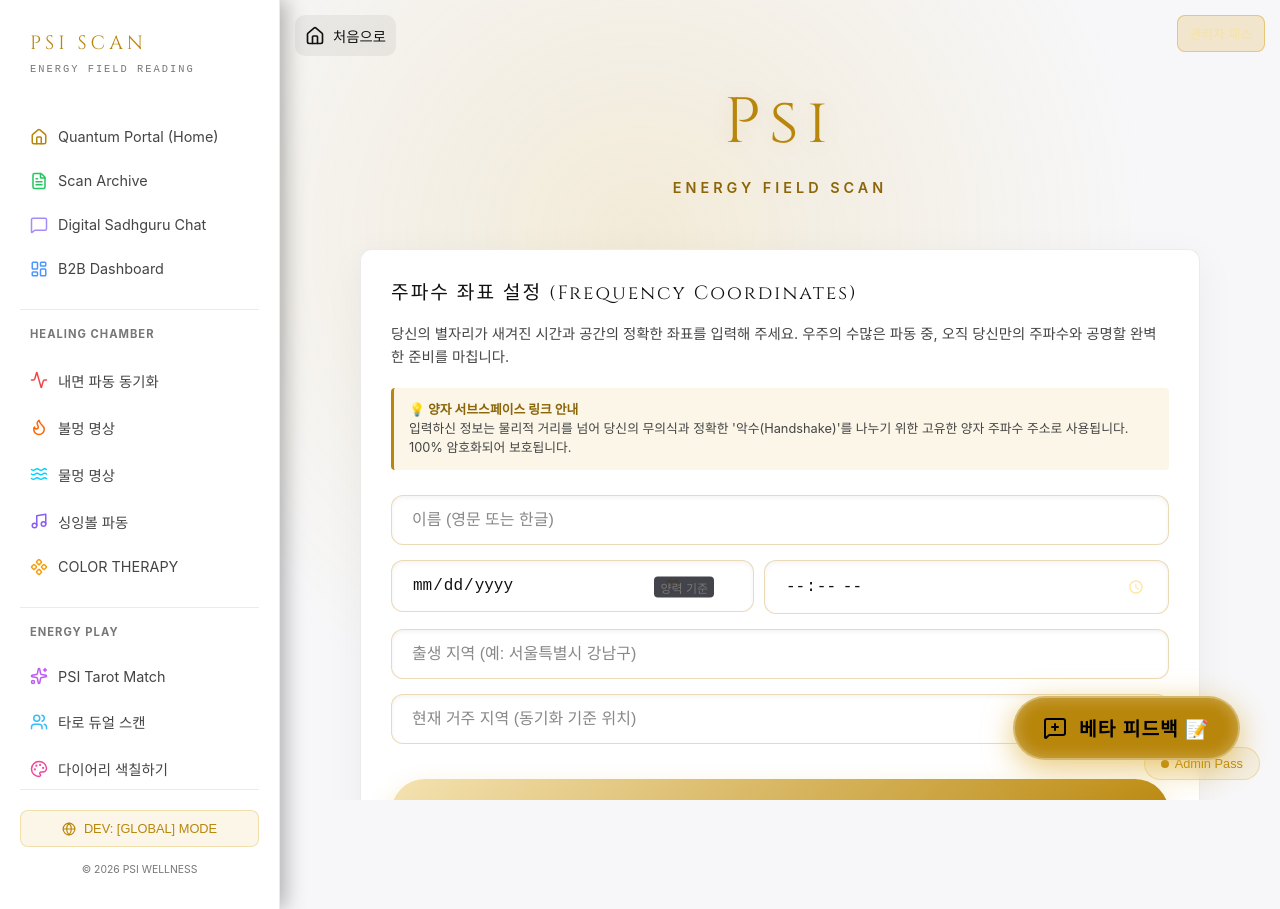
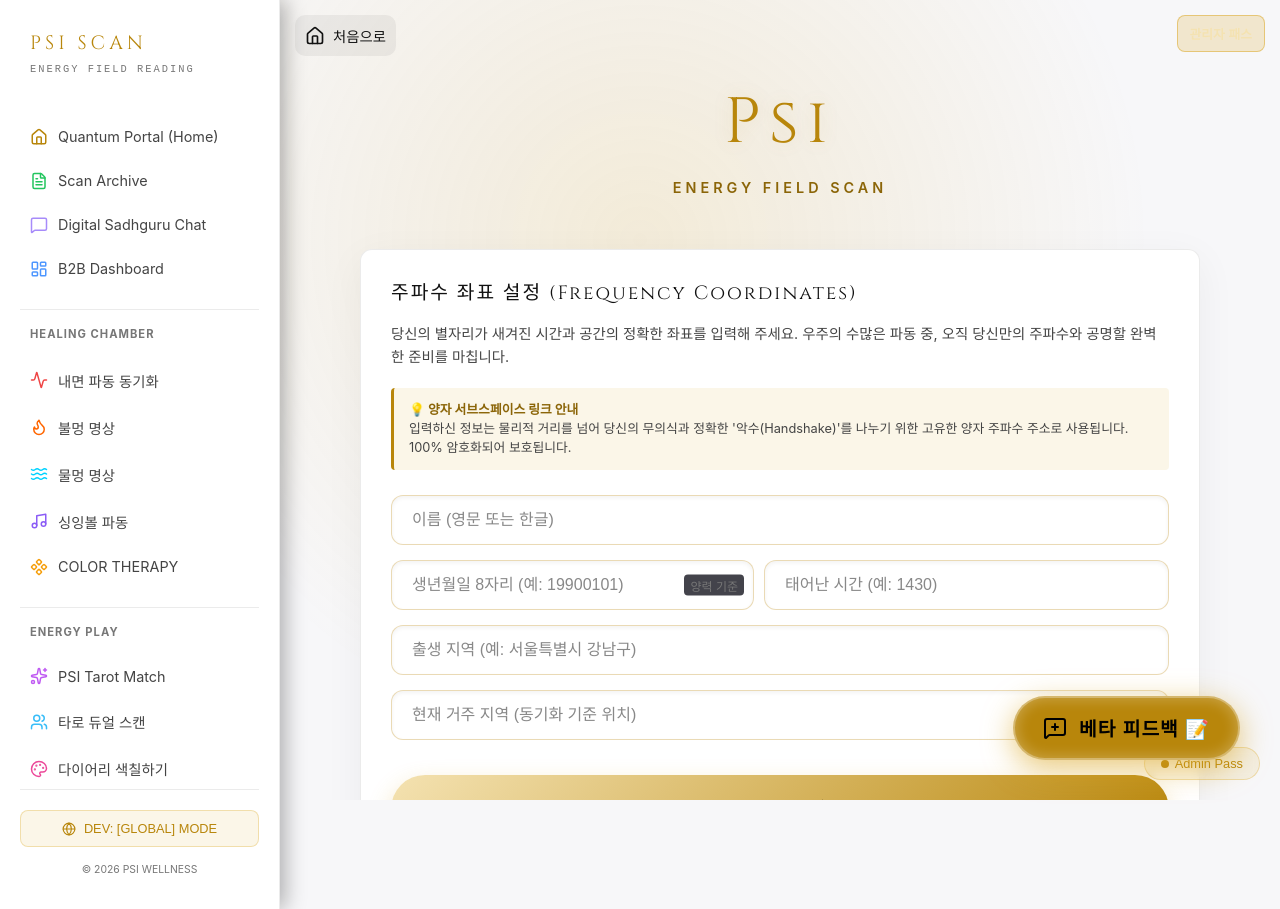
Before and after one commit to yoooho840-bot/psi-scan-website, a React (Vite) app: page /register in a window 1280 px wide. Built offline with nearby package versions, Linux system fonts and the light colour scheme; no server answers; a web font is replaced by a local one.

Commit message:
ux: change date input fields to tel to avoid native calendar picker

```diff
--- a/src/screens/DualScanScreen.tsx
+++ b/src/screens/DualScanScreen.tsx
@@ -167,13 +167,15 @@ const DualScanScreen = () => {
                                 />
                                 <div style={{ position: 'relative' }}>
                                     <input
-                                        type="date"
-                                        placeholder="상대방 생년월일 (양력)"
+                                        type="tel"
+                                        pattern="[0-9]{8}"
+                                        maxLength={8}
+                                        placeholder="상대방 생년월일 8자리 (예: 19900101)"
                                         value={partnerBirthDate}
-                                        onChange={(e) => setPartnerBirthDate(e.target.value)}
+                                        onChange={(e) => setPartnerBirthDate(e.target.value.replace(/[^0-9]/g, ''))}
                                         required
                                         className="quantum-input"
-                                        style={{ paddingRight: '80px' }}
+                                        style={{ paddingRight: '100px' }}
                                     />
                                     <span style={{ position: 'absolute', right: '15px', top: '50%', transform: 'translateY(-50%)', fontSize: '0.75rem', color: '#FFF', pointerEvents: 'none', background: 'rgba(56,189,248,0.3)', padding: '4px 8px', borderRadius: '6px' }}>필수 좌표</span>
                                 </div>
--- a/src/screens/OnboardingScreen.tsx
+++ b/src/screens/OnboardingScreen.tsx
@@ -233,21 +233,25 @@ const OnboardingScreen: React.FC = () => {
                                 <div style={{ display: 'flex', gap: '10px' }}>
                                     <div style={{ flex: 1, position: 'relative' }}>
                                         <input
-                                            type="date"
-                                            placeholder="생년월일 (양력)"
+                                            type="tel"
+                                            pattern="[0-9]{8}"
+                                            maxLength={8}
+                                            placeholder="생년월일 8자리 (예: 19900101)"
                                             value={birthDate}
-                                            onChange={(e) => setBirthDate(e.target.value)}
+                                            onChange={(e) => setBirthDate(e.target.value.replace(/[^0-9]/g, ''))}
                                             required
                                             className="quantum-input"
                                             style={{ paddingRight: '70px' }}
                                         />
-                                        <span style={{ position: 'absolute', right: '40px', top: '50%', transform: 'translateY(-50%)', fontSize: '0.75rem', color: 'var(--color-text-muted)', pointerEvents: 'none', background: 'rgba(20,20,30,0.8)', padding: '2px 6px', borderRadius: '4px' }}>양력 기준</span>
+                                        <span style={{ position: 'absolute', right: '10px', top: '50%', transform: 'translateY(-50%)', fontSize: '0.75rem', color: 'var(--color-text-muted)', pointerEvents: 'none', background: 'rgba(20,20,30,0.8)', padding: '2px 6px', borderRadius: '4px' }}>양력 기준</span>
                                     </div>
                                     <input
-                                        type="time"
-                                        placeholder="태어난 시간"
+                                        type="tel"
+                                        pattern="[0-9]{4}"
+                                        maxLength={4}
+                                        placeholder="태어난 시간 (예: 1430)"
                                         value={birthTime}
-                                        onChange={(e) => setBirthTime(e.target.value)}
+                                        onChange={(e) => setBirthTime(e.target.value.replace(/[^0-9]/g, ''))}
                                         className="quantum-input"
                                         style={{ flex: 1 }}
                                     />
```
